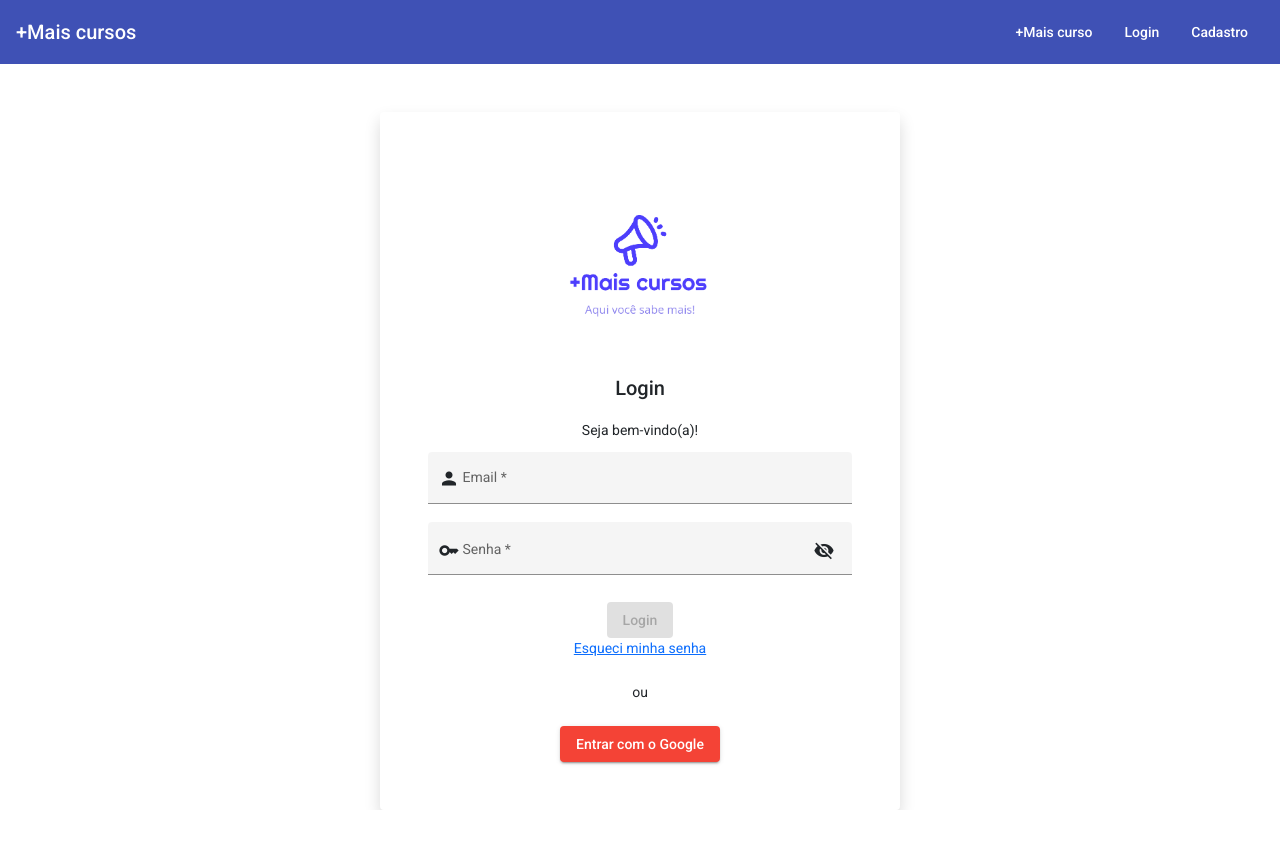
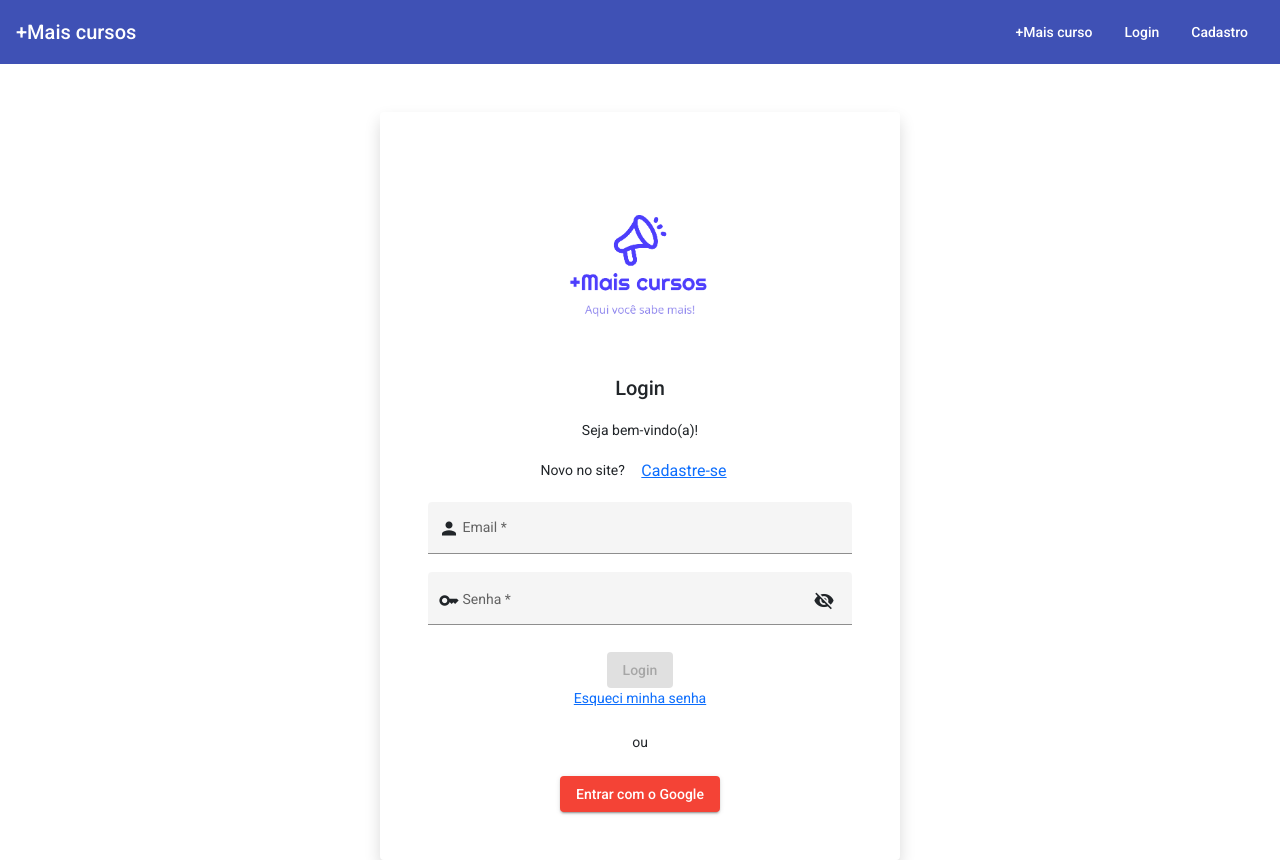
Before and after one commit to alexandre21ssouza/feedback, an Angular app: page /login in a window 1280 px wide. Before the commit the page ends 810 px from the top, so only its background shows below. Built offline with nearby package versions, Linux system fonts and the light colour scheme.

Commit message:
Adição de mensagem link, login e cadastro.

```diff
--- a/src/app/auth/components/cadastro/cadastro.component.html
+++ b/src/app/auth/components/cadastro/cadastro.component.html
@@ -4,6 +4,7 @@
             <a href=""><img src="assets/logo.png" alt="Logo da aplicação" style="width: 260px;"></a>
             <h2>Cadastro</h2>
             <p>Seja bem-vindo(a)!</p>
+            <p>Você já tem uma conta?<a routerLink="/login"><button class="btn btn-link ">Login</button></a></p>
             <mat-form-field class="cadastro-align w-100" appearance="fill">
                 <mat-label for="nome" class="form-label">Nome</mat-label>
                 <input matInput placeholder #nomeInp="ngModel" [(ngModel)]="nome" type="nome" name="nome" id="nome"
--- a/src/app/auth/components/login/login.component.html
+++ b/src/app/auth/components/login/login.component.html
@@ -4,6 +4,7 @@
             <a href=""><img src="assets/logo.png" alt="Logo da aplicação" style="width: 260px;"></a>
             <h2>Login</h2>
             <p>Seja bem-vindo(a)!</p>
+            <p>Novo no site? <a routerLink="/cadastro"><button class="btn btn-link">Cadastre-se</button></a></p>
             <mat-form-field class="login-align w-100" appearance="fill">
                 <mat-label>Email</mat-label>
                 <input matInput placeholder="Seu email" formControlName="email" required>
```
